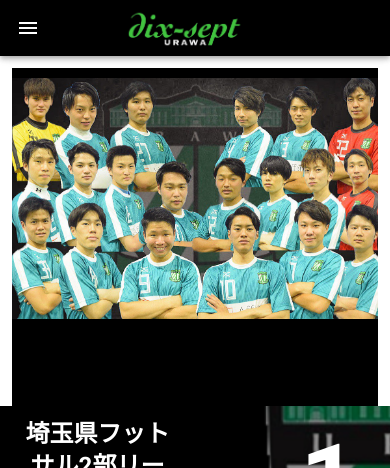
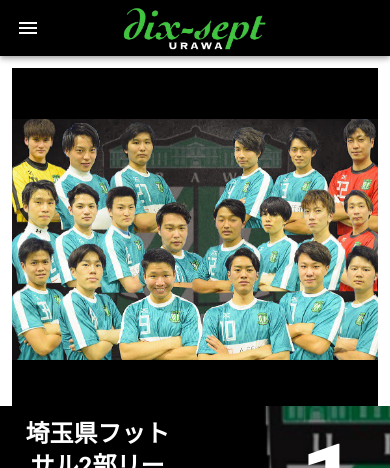
Before and after one commit to tetsuooooo/dixceptOfficeial, a Vue app in the folder dixceptOfficial/clientapp/: page / in a window 390 px wide. Shown: the top 468 px of the page. Built offline with nearby package versions, Linux system fonts and the light colour scheme.

Commit message:
[update] sp画面header調整

```diff
--- a/dixceptOfficial/clientapp/src/components/Header.vue
+++ b/dixceptOfficial/clientapp/src/components/Header.vue
@@ -4,7 +4,8 @@
             <v-app-bar app dark class="bg_color">
                 <!-- sp画面 -->
                 <v-app-bar-nav-icon @click="drawer = true" class="hidden-sm-and-up"></v-app-bar-nav-icon>
-                    <v-img :src="require('../assets/dixsept_header_label.jpg')" height="50" width="120" aspect-ratio="2" contain class="xs_header_label"></v-img>
+                <v-img :src="require('../assets/dixsept_header_label.jpg')" aspect-ratio="2" contain class="xs_header_label hidden-sm-and-up"></v-img>
+
                 <!--  -->
                 <v-row class="hidden-sm-and-down">
                     <v-col cols="2">
@@ -154,9 +155,13 @@
         }
         .v-toolbar__content, .v-toolbar__extension{
             display: flex !important;
+            width: 100%;
         }
         .xs_header_label{
-            margin-left: 47%;
+            margin-right: 10%;
+            height: 50px;
+            width: 70%;
         }
+
     }
 </style>
--- a/dixceptOfficial/clientapp/src/views/Home.vue
+++ b/dixceptOfficial/clientapp/src/views/Home.vue
@@ -1,7 +1,7 @@
 <template>
     <section>
-        <div class="bg_color_black main_img">
-            <v-img :src="require('../assets/home.jpg')" width="100%" aspect-ratio="1.4" contain></v-img>
+        <div class="bg_color_black main_img_div">
+            <v-img :src="require('../assets/home.jpg')" width="100%" aspect-ratio="1.4" class="main_img" contain></v-img>
         </div>
         <home-ranking></home-ranking>
         <home-news></home-news>
@@ -38,11 +38,15 @@
 </script>
 
 <style scoped>
+    .main_img_div{
+        height: 700px;
+        padding-bottom: 2%;
+    }
     .main_img{
-        height: 700px;
+        height: 100%;
     }
     @media screen and (max-width:480px) {
-        .main_img{
+        .main_img_div{
         height: 350px;
     }
     }
```
